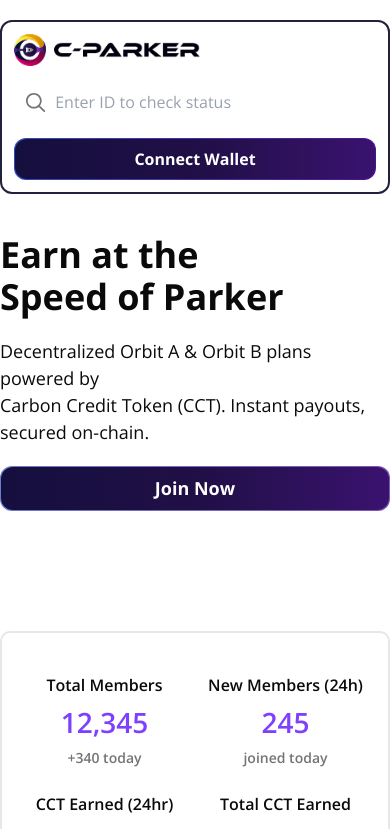
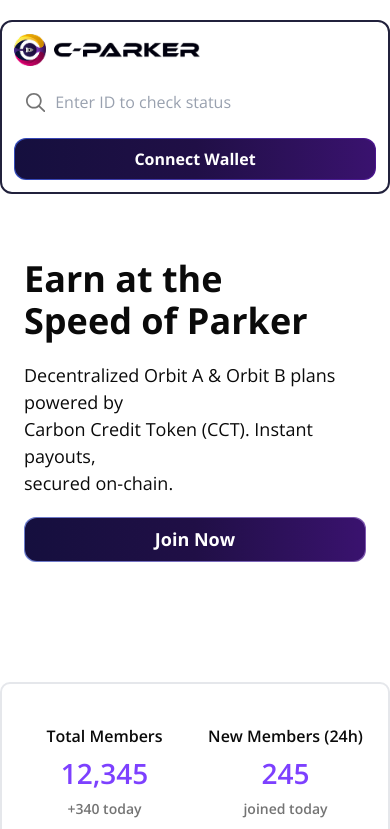
Before and after one commit to HaiVvolf777/c-parker, a React (Vite) app: page / in a window 390 px wide. Shown: the top 829 px of the page. Built offline with nearby package versions, Linux system fonts and the light colour scheme.

Commit message:
logo hide on short screens

```diff
--- a/src/pages/HomePage.jsx
+++ b/src/pages/HomePage.jsx
@@ -124,7 +124,9 @@ const HomePage = () => {
     <div className="h-auto w-full relative bg-white text-[#0a0a0a] dark:bg-[#00000e] dark:text-white">
       <Eclips />
       <HomeNavbar />
-      <Hero />
+      <div className="mt-6 md:mt-0 mx-6 md:mx-0">
+        <Hero />
+      </div>
 
       <Stats stats={statsData} />
       <Verified />
```
